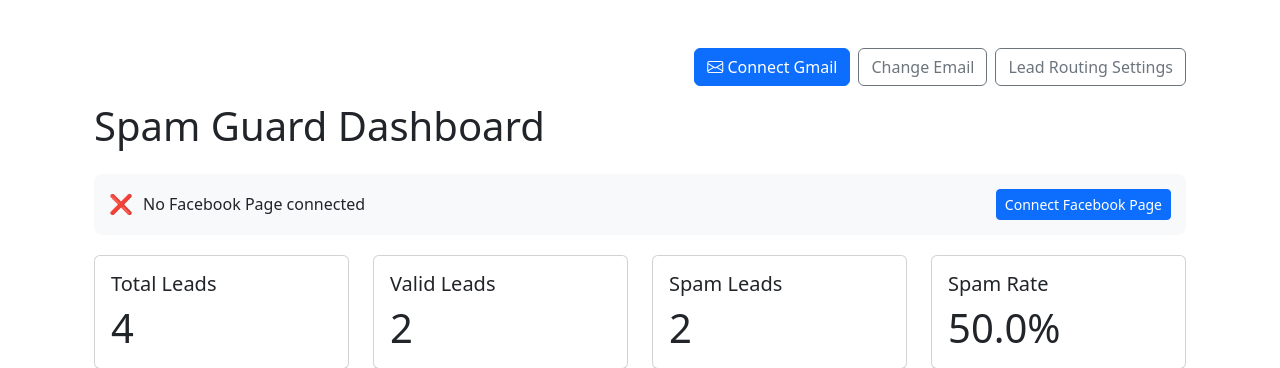
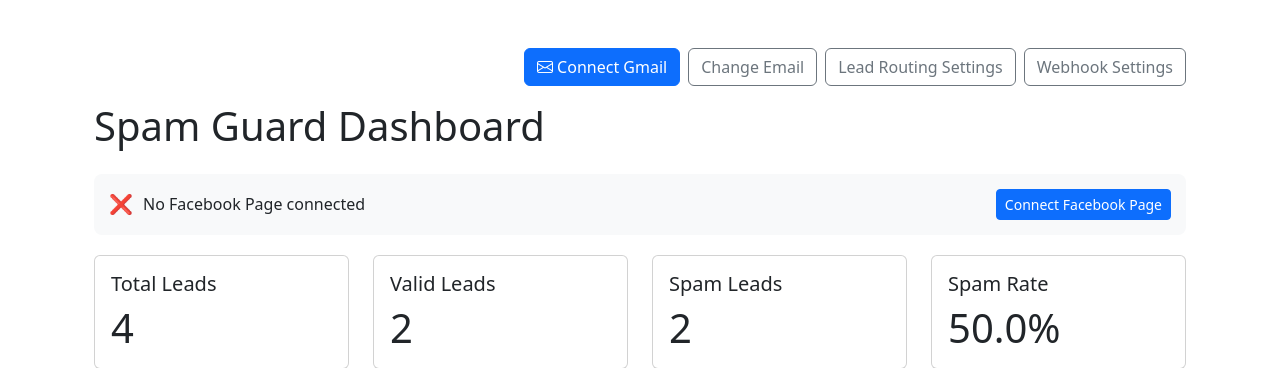
Before and after one commit to vtbell21/leadfilter, a Django app: page /dashboard/ in a window 1280 px wide. Shown: the part 56-424 px from the top of the page. Run offline with Django 5.2, Linux system fonts and the light colour scheme; a user stored in the database is signed in; data comes from the database, SQL or seed files in the repository; data that the repository does not hold is empty; parts of the project's set-up code (start-up, migrations or seed data) failed here and were passed over; some libraries are stand-ins or nearby versions.

Commit message:
Add Webhook Settings button to dashboard for easy access

```diff
--- a/leads/templates/leads/leads_dashboard.html
+++ b/leads/templates/leads/leads_dashboard.html
@@ -10,7 +10,8 @@
             <span class="badge bg-success me-2">Gmail Connected</span>
         {% endif %}
         <a href="{% url 'leads:update_email' %}" class="btn btn-outline-secondary me-2">Change Email</a>
-        <a href="{% url 'leads:lead_routing_settings' %}" class="btn btn-outline-secondary">Lead Routing Settings</a>
+        <a href="{% url 'leads:lead_routing_settings' %}" class="btn btn-outline-secondary me-2">Lead Routing Settings</a>
+        <a href="{% url 'leads:webhook_settings' %}" class="btn btn-outline-secondary">Webhook Settings</a>
     </div>
     <h1 class="mb-4">Spam Guard Dashboard</h1>
 
```
